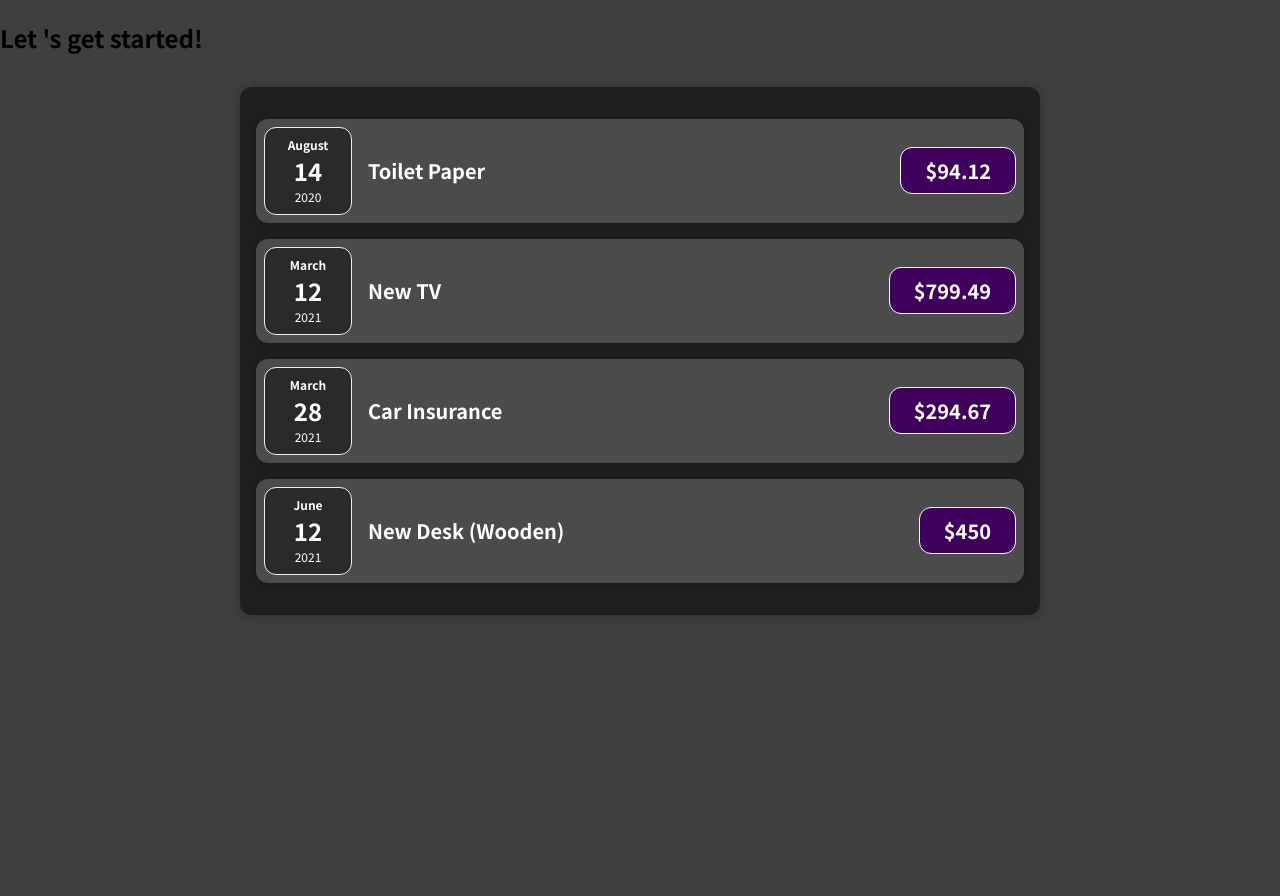
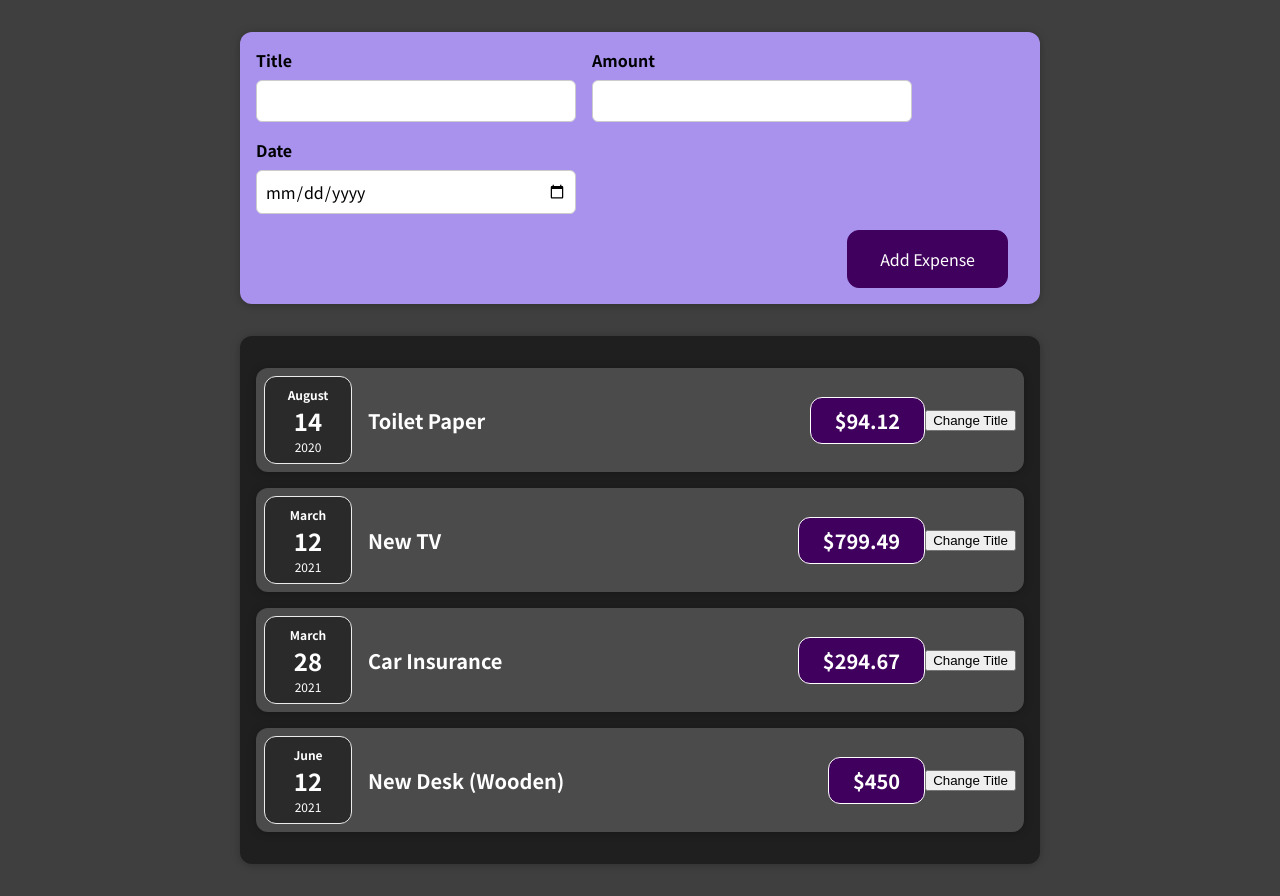
Before and after one commit to wayiam/expense-tracker, a React (Create React App) app: page / in a window 1280 px wide. Before the commit the page ends 800 px from the top, so only its background shows below. Built offline with nearby package versions, Linux system fonts and the light colour scheme.

Commit message:
Added Options for adding NewExpenses

```diff
--- a/src/App.js
+++ b/src/App.js
@@ -1,3 +1,6 @@
+import React from "react";
+
+import NewExpense from "./components/NewExpense/NewExpense.js"
 import Expenses from "./components/Expenses/Expenses";
 
 function App() {
@@ -25,7 +28,7 @@
 
   return (
     <div>
-      <h2> Let 's get started!</h2>
+       <NewExpense/>
       <Expenses items={expenses} />
     </div>
   );
--- a/src/components/Expenses/ExpenseItem.js
+++ b/src/components/Expenses/ExpenseItem.js
@@ -1,17 +1,27 @@
-import React from "react";
+import React, {useState} from "react";
 
 import "./ExpenseItem.css";
 import Card from "../UI/Card"
 import ExpenseDate from "./ExpenseDate";
 
 function ExpenseItem(props) {
+
+  //Default properties
+  const [title, setTitle] = useState(props.title);
+
+  const clickHandler = () => {
+    setTitle('Updated!!!!');
+   console.log(title);
+  }
+
   return (
     <Card className="expense-item">
       <ExpenseDate date={props.date} />
       <div className="expense-item__description">
-        <h2>{props.title}</h2>
+        <h2>{title}</h2>
         <div className="expense-item__price">${props.amount}</div>
       </div>
+      <button onClick={clickHandler}>Change Title</button>
     </Card>
   );
 }
--- /dev/null
+++ b/src/components/NewExpense/ExpenseForm.css
@@ -0,0 +1,26 @@
+.new-expense__controls {
+    display: flex;
+    flex-wrap: wrap;
+    gap: 1rem;
+    margin-bottom: 1rem;
+    text-align: left;
+}
+
+.new-expense__control label {
+    font-weight: bold;
+    margin-bottom: 0.5rem;
+    display: block;
+}
+
+.new-expense__control input {
+    font: inherit;
+    padding: 0.5rem;
+    border-radius: 6px;
+    border: 1px solid #ccc;
+    width: 20rem;
+    max-width: 100%;
+}
+
+.new-expense__actions {
+    text-align: right;
+}
--- /dev/null
+++ b/src/components/NewExpense/ExpenseForm.js
@@ -0,0 +1,28 @@
+import React from "react";
+import "./ExpenseForm.css";
+
+const ExpenseForm = () => {
+  return (
+    <form>
+      <div className="new-expense__controls">
+        <div className="new-expense__control">
+          <label>Title</label>
+          <input type="text" />
+        </div>
+        <div className="new-expense__control">
+          <label>Amount</label>
+          <input type="number" min="0.01" step="0.01" />
+        </div>
+        <div className="new-expense__control">
+          <label>Date</label>
+          <input type="date" min="2019-01-01" max="2022-12-31" />
+        </div>
+      </div>
+      <div className="new-expense__actions">
+        <button type="submit">Add Expense</button>
+      </div>
+    </form>
+  );
+};
+
+export default ExpenseForm;
--- /dev/null
+++ b/src/components/NewExpense/NewExpense.css
@@ -0,0 +1,38 @@
+.new-expense {
+    background-color: #a892ee;
+    padding: 1rem;
+    margin: 2rem auto;
+    width: 50rem;
+    max-width: 95%;
+    border-radius: 12px;
+    text-align: center;
+    box-shadow: 0 1px 8px rgba(0, 0, 0, 0.25);
+}
+
+.new-expense button {
+    font: inherit;
+    cursor: pointer;
+    padding: 1rem 2rem;
+    border: 1px solid #40005d;
+    background-color: #40005d;
+    color: white;
+    border-radius: 12px;
+    margin-right: 1rem;
+}
+
+.new-expense button:hover,
+.new-expense button:active {
+    background-color: #510674;
+    border-color: #510674;
+}
+
+.new-expense button.alternative {
+    color: #220131;
+    border-color: transparent;
+    background-color: transparent;
+}
+
+.new-expense button.alternative:hover,
+.new-expense button.alternative:active {
+    background-color: #ddb3f8;
+}
--- /dev/null
+++ b/src/components/NewExpense/NewExpense.js
@@ -0,0 +1,15 @@
+import React from "react";
+import ExpenseForm from "./ExpenseForm";
+
+import "./NewExpense.css";
+
+const NewExpense = () => {
+
+    return (
+        <div className="new-expense">
+            <ExpenseForm/>
+        </div>
+    );
+};
+
+export default NewExpense;
```
Also changed, not shown: 1 other file (tests, documents, lock files or other folders).
